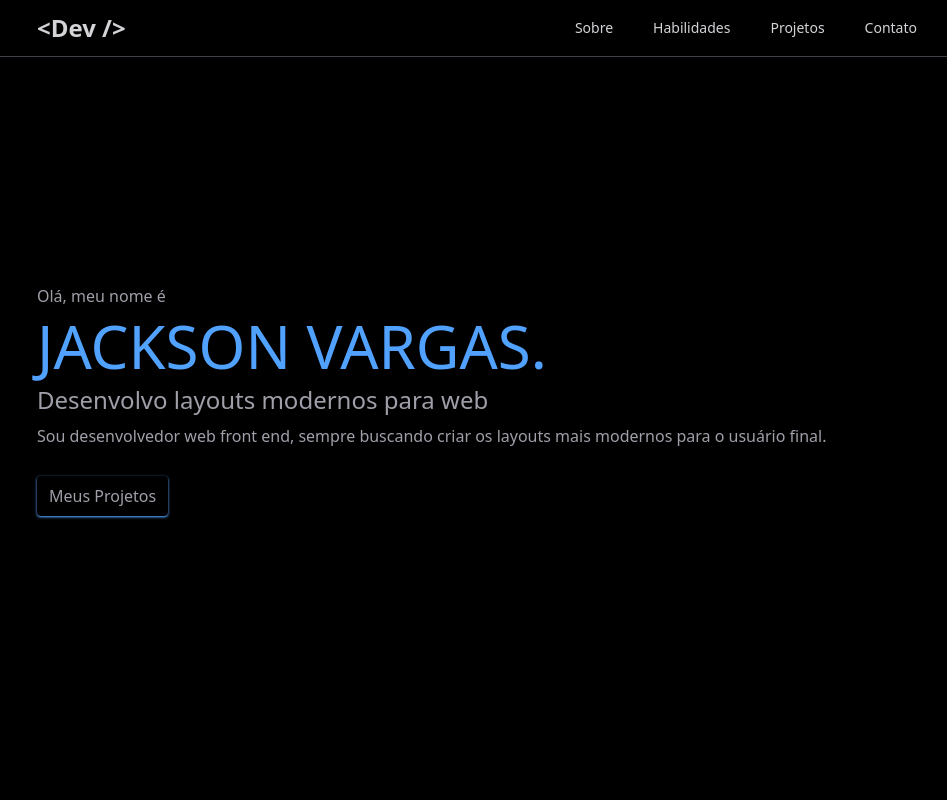
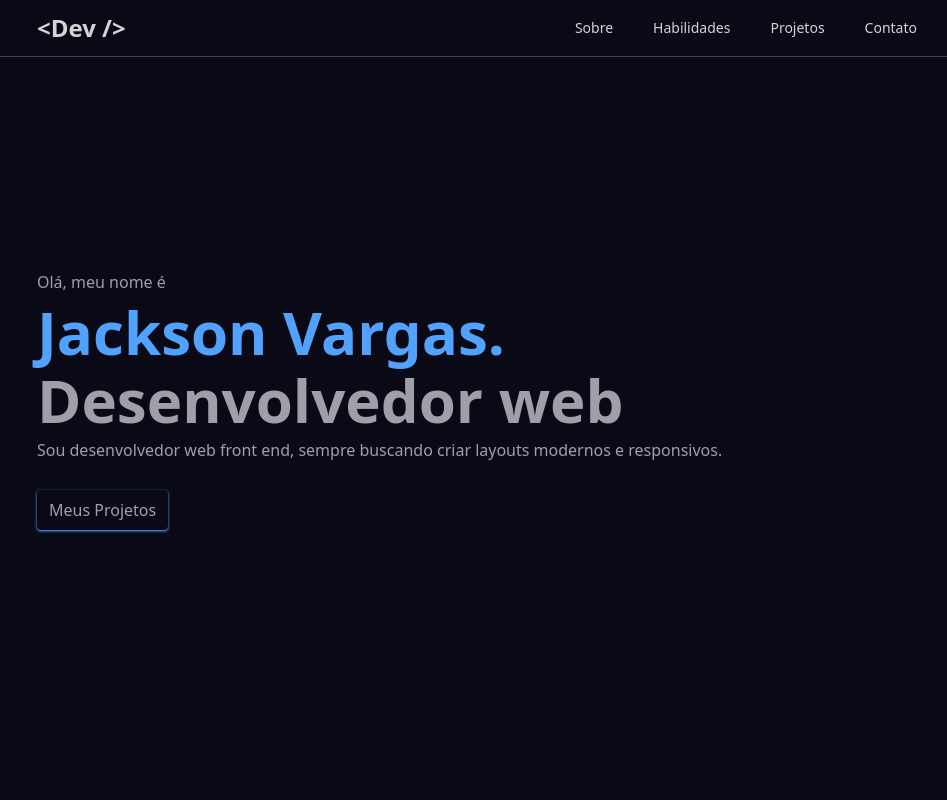
Before and after one commit to jacksonVargas/MeuPortfolio, a React (Vite) app: page / in a window 1280 px wide. Shown: the top 800 px of the page, without its empty margins (163-1110 px from the left). Built offline with nearby package versions, Linux system fonts and the light colour scheme.

Commit message:
back color

```diff
--- a/src/components/Header.tsx
+++ b/src/components/Header.tsx
@@ -6,7 +6,7 @@ function Header() {
 
   return (
     <>
-      <header className='fixed z-1 w-full py-3 px-5 md:px-20 lg:px-50 border-b border-b-zinc-700 bg-black'>
+      <header className='fixed z-1 w-full py-3 px-5 md:px-20 lg:px-50 border-b border-b-zinc-700 bg-[#090a15]'>
         <div className='flex justify-between items-center'>
           <a href="#" className='text-zinc-300 hover:text-zinc-400 text-2xl font-semibold'>
             &lt;Dev /&gt;
@@ -26,7 +26,7 @@ function Header() {
       </header>
 
       {isOpen && (
-        <div className='fixed z-1 top-15 w-full border-b border-b-zinc-700 bg-black py-3'>
+        <div className='fixed z-1 top-15 w-full border-b border-b-zinc-700 bg-[#090a15] py-3'>
           <ul className='flex flex-col gap-8 px-5'>
             <a onClick={() => setIsOpen(!isOpen)} className='text-zinc-300 text-sm hover:text-zinc-400' href="#sobre">Sobre</a>
             <a onClick={() => setIsOpen(!isOpen)} className='text-zinc-300 text-sm hover:text-zinc-400' href="#habilidades">Habilidades</a>
--- a/src/components/Hero.tsx
+++ b/src/components/Hero.tsx
@@ -3,9 +3,9 @@ function Hero() {
     <>
       <section id='home' className='min-h-screen flex flex-col gap-2 justify-center py-20 px-5 md:px-20 lg:px-50'>
         <p className='text-zinc-400'>Olá, meu nome é</p>
-        <h1 className='text-blue-400 text-6xl max-sm:text-5xl'>JACKSON VARGAS.</h1>
-        <h3 className='text-zinc-400 text-2xl max-sm:text-xl'>Desenvolvo layouts modernos para web</h3>
-        <p className='text-zinc-400 mb-5'>Sou desenvolvedor web front end, sempre buscando criar os layouts mais modernos para o usuário final.</p>
+        <h1 className='text-blue-400 text-6xl max-sm:text-5xl font-semibold'>Jackson Vargas.</h1>
+        <h3 className='text-zinc-400 text-6xl max-sm:text-5xl font-semibold'>Desenvolvedor web</h3>
+        <p className='text-zinc-400 mb-5'>Sou desenvolvedor web front end, sempre buscando criar layouts modernos e responsivos.</p>
         <a href="#projetos" className='py-2 px-3 shadow-sm shadow-blue-400 text-zinc-400 w-fit rounded hover:shadow-zinc-400'>
           Meus Projetos
         </a>
--- a/src/index.css
+++ b/src/index.css
@@ -14,5 +14,5 @@
 }
 
 body {
-  background: black;
+  background: #090a15;
 }
```
